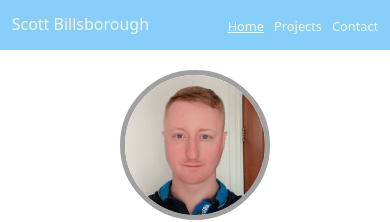
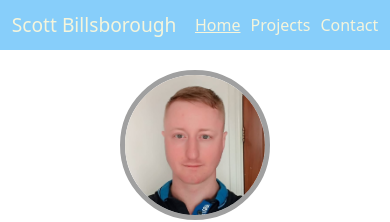
Before and after one commit to sbillsborough/react-portfolio, a React (Create React App) app in the folder react-portfolio/: page /#/ in a window 390 px wide. Shown: the top 222 px of the page. Built offline with nearby package versions, Linux system fonts and the light colour scheme.

Commit message:
added 460px width media query for homepage elements and removed the unnecessary media queries from the 390px breakpoint as they're already applied at 460

```diff
--- a/react-portfolio/package.json
+++ b/react-portfolio/package.json
@@ -8,6 +8,7 @@
     "@testing-library/react": "^13.4.0",
     "@testing-library/user-event": "^13.5.0",
     "bootstrap": "^5.2.3",
+    "netlify-cli": "^13.1.2",
     "react": "^18.2.0",
     "react-bootstrap": "^2.7.0",
     "react-dom": "^18.2.0",
--- a/react-portfolio/src/index.css
+++ b/react-portfolio/src/index.css
@@ -309,6 +309,17 @@ button:hover {
   nav a {
     font-size: 0.8rem;
   }
+}
+
+@media (max-width: 460px) {
+  header h3 {
+    font-size: 1.2rem;
+    margin: 0;
+  }
+
+  nav a {
+    font-size: 1rem;
+  }
 
   .home-wrapper img {
     height: 150px;
```
Also changed, not shown: 1 other file (tests, documents, lock files or other folders).
